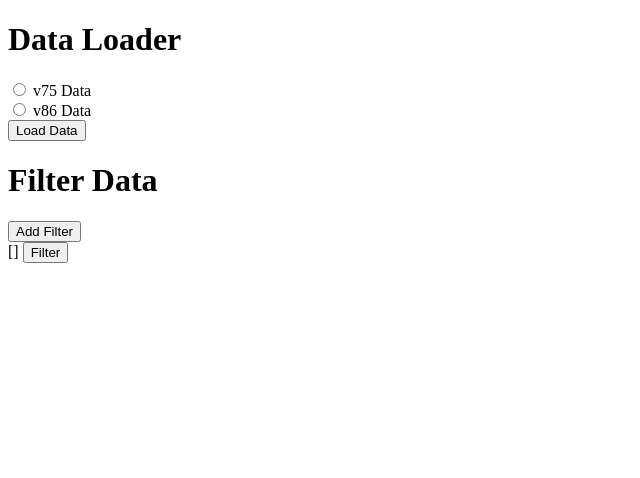
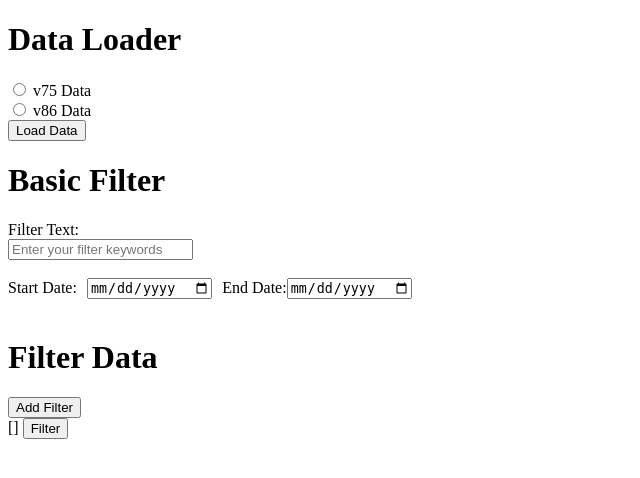
Before and after one commit to cniclas/v75_stats, a Flask app: page / in a window 1280 px wide. Shown: the top 478 px of the page, without its empty margins (0-640 px from the left). Run offline with Flask 3, Linux system fonts and the light colour scheme.

Commit message:
adding basic filtering section in html

```diff
--- a/templates/index.html
+++ b/templates/index.html
@@ -11,6 +11,22 @@
       <input type="radio" id="v86" name="data_version" value="v86" {% if selected_version == "v86" %}checked{% endif %}>
       <label for="v86">v86 Data</label><br>
       <button type="submit">Load Data</button>
+    </form>
+  </body>
+  <head>
+    <title>Basic Filter</title>
+  </head>
+  <body>
+    <h1>Basic Filter</h1>
+    <form method="GET" action="/filter_data">
+      <label for="filter_text">Filter Text:</label><br>
+      <input type="text" id="filter_text" name="filter_text" placeholder="Enter your filter keywords"><br><br>
+      <div style="display: flex; align-items: center;">
+          <label for="start_date">Start Date:</label>
+          <input type="date" id="start_date" name="start_date" style="margin-left: 10px;">
+          <label for="end_date" style="margin-left: 10px;">End Date:</label>
+          <input type="date" id="end_date" name="end_date">
+      </div><br>
     </form>
   </body>
   <head>
```
